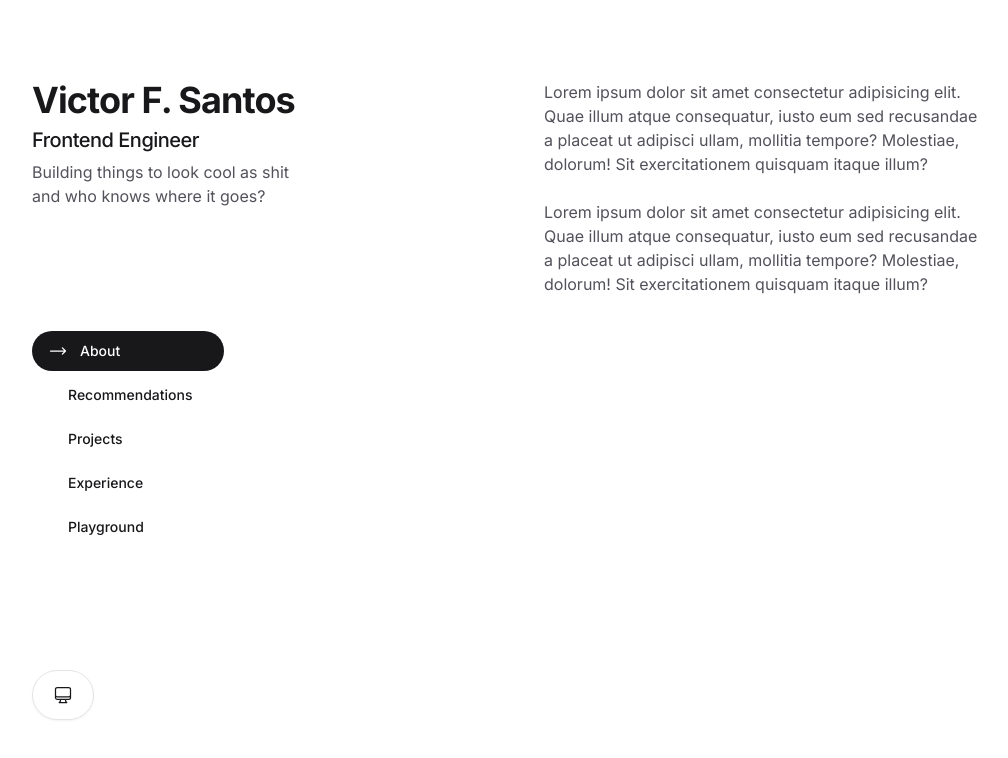
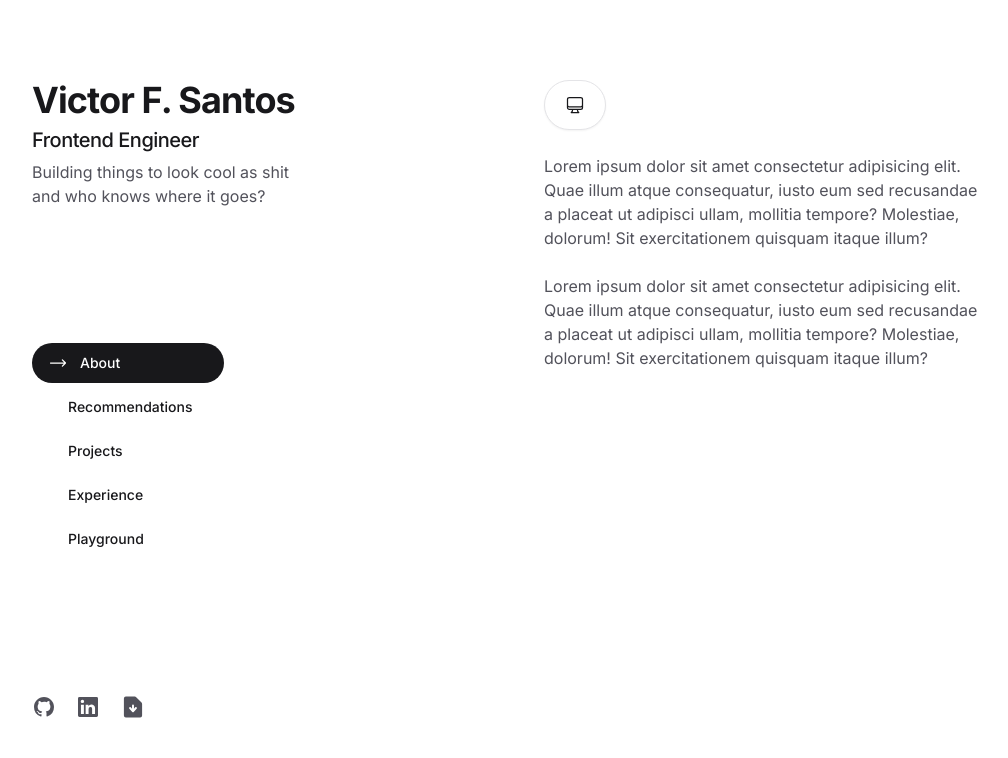
Before and after one commit to victorgaard/portfolio-v2, a Next.js app: page / in a window 1280 px wide. Shown: the top 758 px of the page, without its empty margins (96-1104 px from the left). Built offline with nearby package versions, Linux system fonts and the light colour scheme.

Commit message:
feat: socials component

```diff
--- /dev/null
+++ b/app/components/Socials.tsx
@@ -0,0 +1,40 @@
+import { DocumentArrowDownIcon } from "@heroicons/react/20/solid";
+import GithubIcon from "../icons/GithubIcon";
+import LinkedInIcon from "../icons/LinkedInIcon";
+import Tooltip from "./Tooltip";
+
+function Socials() {
+  return (
+    <div className="flex items-center gap-5">
+      <a
+        href="https://github.com/victorgaard"
+        target="_blank"
+        rel="noreferrer"
+        className="relative"
+      >
+        <GithubIcon className="peer text-zinc-600 transition-all hover:text-zinc-900 dark:text-zinc-400 hover:dark:text-white" />
+        <Tooltip>Github profile</Tooltip>
+      </a>
+      <a
+        href="https://www.linkedin.com/in/victor-ferreira-santos/"
+        target="_blank"
+        rel="noreferrer"
+        className="relative"
+      >
+        <LinkedInIcon className="peer text-zinc-600 transition-all hover:text-zinc-900 dark:text-zinc-400 hover:dark:text-white" />
+        <Tooltip>LinkedIn profile</Tooltip>
+      </a>
+      <a
+        href="https://www.linkedin.com/in/victor-ferreira-santos/"
+        target="_blank"
+        rel="noreferrer"
+        className="relative"
+      >
+        <DocumentArrowDownIcon className="peer h-[26px] w-[26px] text-zinc-600 transition-all hover:text-zinc-900 dark:text-zinc-400 hover:dark:text-white" />
+        <Tooltip>Download CV</Tooltip>
+      </a>
+    </div>
+  );
+}
+
+export default Socials;
--- /dev/null
+++ b/app/components/Tooltip.tsx
@@ -0,0 +1,11 @@
+import { PropsWithChildren } from "react";
+
+function Tooltip({ children }: PropsWithChildren) {
+  return (
+    <div className="animate-fade-in-up absolute -top-10 left-0 hidden whitespace-nowrap rounded-lg bg-zinc-900 px-2 py-1 text-sm font-medium text-white peer-hover:block dark:bg-white dark:text-zinc-900">
+      {children}
+    </div>
+  );
+}
+
+export default Tooltip;
--- a/app/page.tsx
+++ b/app/page.tsx
@@ -1,4 +1,5 @@
 import Navbar from "./components/Navbar";
+import Socials from "./components/Socials";
 import ThemeDropdown from "./components/ThemeDropdown";
 import { Typography } from "./components/Typography";
 
@@ -26,10 +27,11 @@ export default function Home() {
             </Typography.Paragraph>
           </div>
           <Navbar sectionIds={sectionIds} />
+          <Socials />
+        </aside>
+        <div>
+          <section id="about" className="pt-20 h-[2000px] flex flex-col gap-6 w-full [text-wrap:balance]">
           <ThemeDropdown />
-        </aside>
-        <div className="py-20">
-          <section id="about" className="h-[2000px] flex flex-col gap-6 w-full [text-wrap:balance]">
             <Typography.Paragraph>
               Lorem ipsum dolor sit amet consectetur adipisicing elit. Quae
               illum atque consequatur, iusto eum sed recusandae a placeat ut
--- a/tailwind.config.ts
+++ b/tailwind.config.ts
@@ -18,10 +18,21 @@ const config: Config = {
             opacity: "1",
           },
         },
+        "fade-in-up": {
+          "0%": {
+            opacity: "0.5",
+            transform: "translateY(15%)",
+          },
+          "100%": {
+            opacity: "1",
+            transform: "translateY(0)",
+          },
+        },
       },
       animation: {
         "fade-in": "fade-in 250ms ease forwards",
         "fade-in-long": "fade-in 400ms ease forwards",
+        "fade-in-up": "fade-in-up 250ms ease forwards",
       },
       backgroundImage: {
         "gradient-radial": "radial-gradient(var(--tw-gradient-stops))",
```
